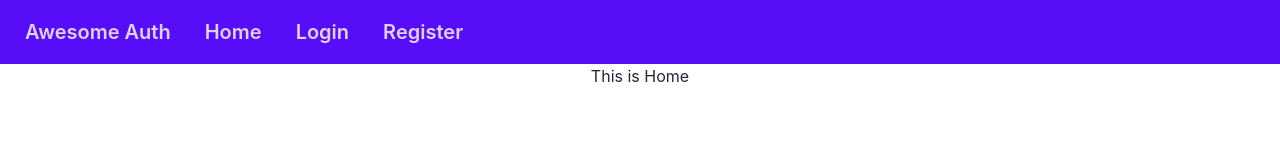
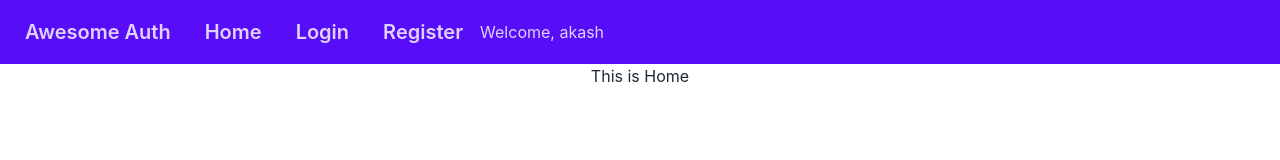
Before and after one commit to shohan89/auth-router-context-app, a React (Create React App) app: page / in a window 1280 px wide. Shown: the top 160 px of the page. Built offline with nearby package versions, Linux system fonts and the light colour scheme.

Commit message:
Showing username in the header

```diff
--- a/src/components/Header.jsx
+++ b/src/components/Header.jsx
@@ -1,7 +1,10 @@
-import React from 'react';
+import React, { useContext } from 'react';
 import { Link } from 'react-router-dom';
+import { AuthContext } from '../contexts/UserContext';
 
 const Header = () => {
+    const { user } = useContext( AuthContext )
+    console.log( 'context', user );
     return (
         <div>
             <div className="navbar bg-primary text-primary-content">
@@ -9,6 +12,7 @@ const Header = () => {
                 <Link className="btn btn-ghost normal-case text-xl" to='/'>Home</Link>
                 <Link className="btn btn-ghost normal-case text-xl" to='/login'>Login</Link>
                 <Link className="btn btn-ghost normal-case text-xl" to='/register'>Register</Link>
+                { user ?.displayName && <span>Welcome, { user.displayName }</span> }
             </div>
         </div>
     );
--- a/src/contexts/UserContext.js
+++ b/src/contexts/UserContext.js
@@ -4,7 +4,7 @@ import app from '../firebase/firebase.config';
 
 
 const auth = getAuth(app)
-const AuthContext = createContext();
+export const AuthContext = createContext();
 
 const UserContext = ({ children }) => {
     const [ user, setUser ] = useState({ displayName: 'akash' })
```
